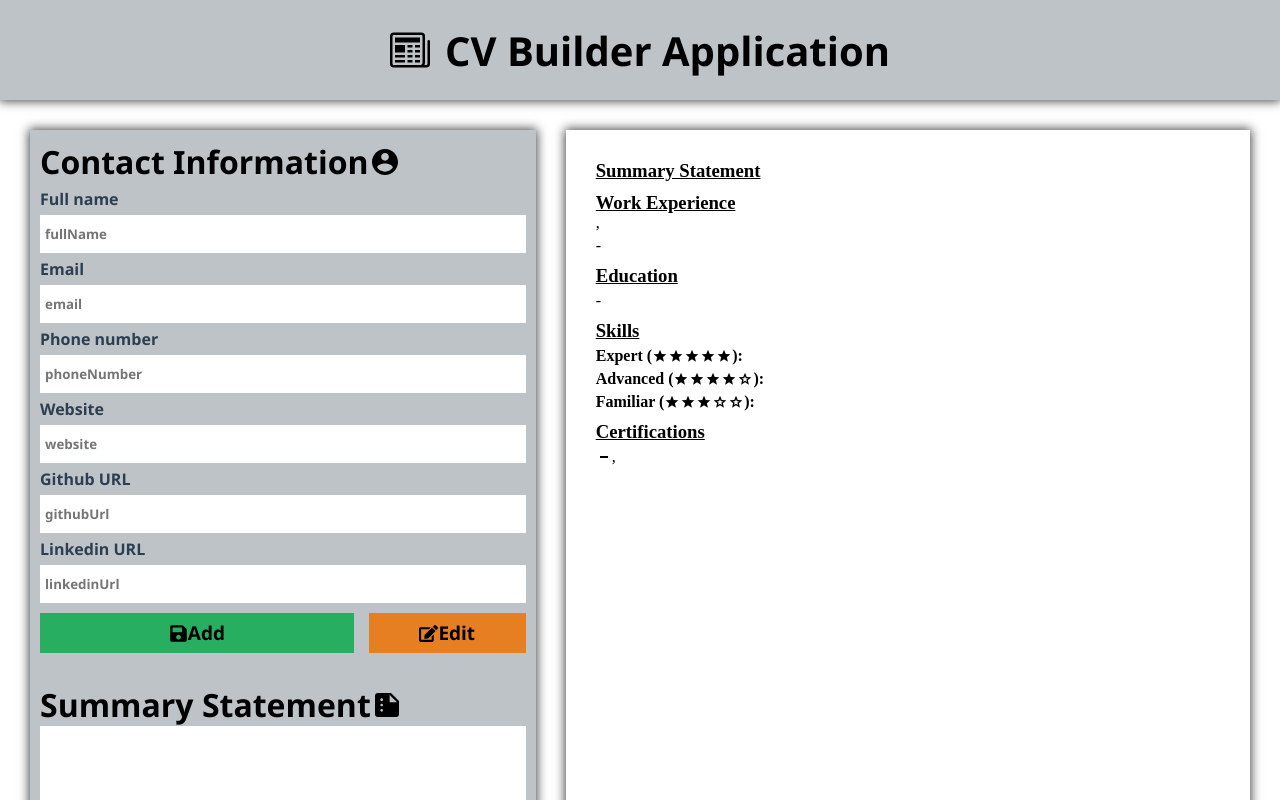
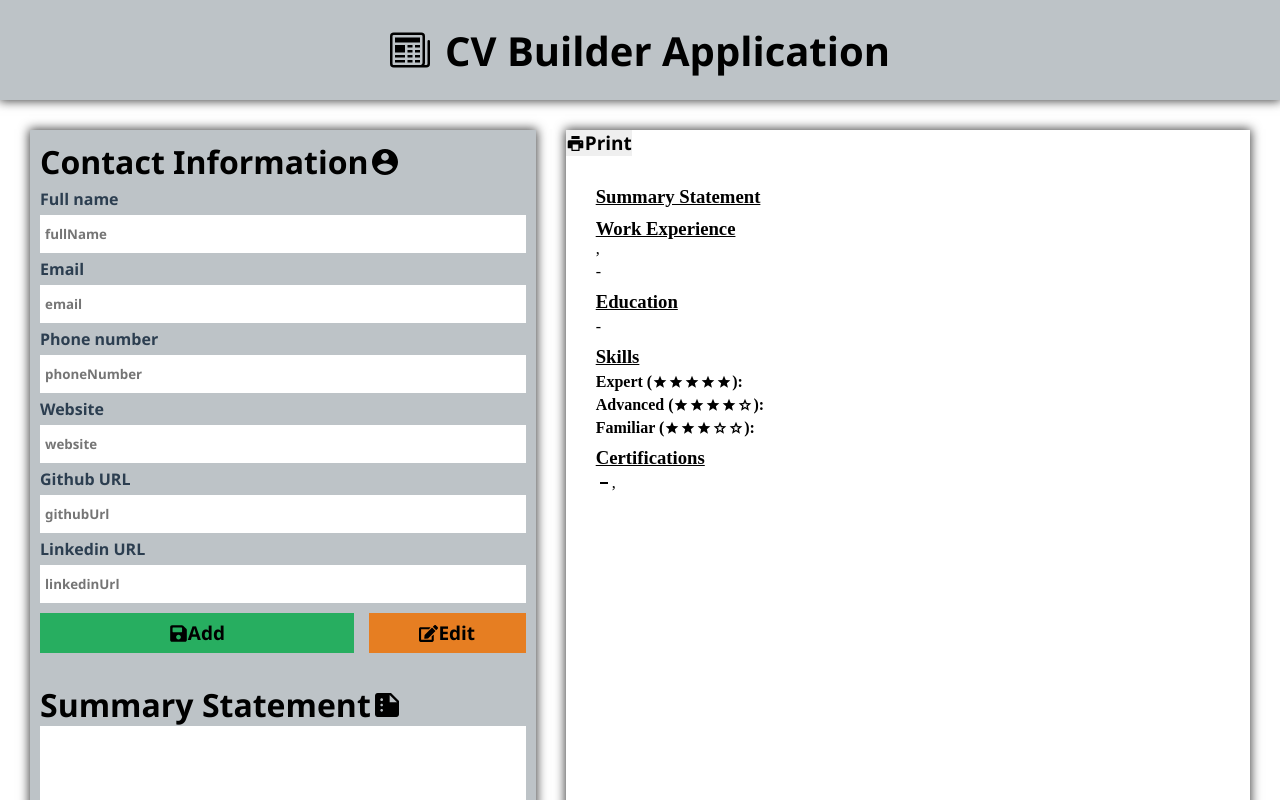
Before and after one commit to IchoubaneMed/cv-project, a React (Create React App) app: page / in a window 1280 px wide. Shown: the top 800 px of the page. Built offline with nearby package versions, Linux system fonts and the light colour scheme.

Commit message:
Added the pint feature to the Resume.js file

```diff
--- a/src/components/Resume.js
+++ b/src/components/Resume.js
@@ -3,6 +3,8 @@ import { connect } from 'react-redux';
 import '../styles/resume.css';
 import { RiStarSFill, RiStarSLine } from "react-icons/ri";
 import { GoDash } from "react-icons/go";
+import ReactToPrint from 'react-to-print';
+import { AiFillPrinter } from "react-icons/ai";
 
 
 class Resume extends Component {
@@ -46,7 +48,17 @@ class Resume extends Component {
         const github = this.props.githubUrl.split("").splice(8).join("");
         const linkedin = this.props.linkedinUrl.split("").splice(12).join("");
         return (
-            <div className="resume-container">
+            <div className="resume-grid">
+                <div className="resume-print">
+                    <ReactToPrint
+                        trigger={() => {
+                            return <button className="btnPrint"><AiFillPrinter /> Print</button>
+                        }}
+                        content={() => this.componentRef}
+                    />
+                </div>
+
+                <div className="resume-container" ref={el => (this.componentRef = el)}>
                     <div className="resume-contactInfo">
                         <div className="resume-name">
                             <h1>{this.props.fullName}</h1>
@@ -108,6 +120,7 @@ class Resume extends Component {
 
                     </div>
                 </div>
+            </div>
         );
     }
 }
```
Lines whose indentation alone changed are shown as unchanged.
